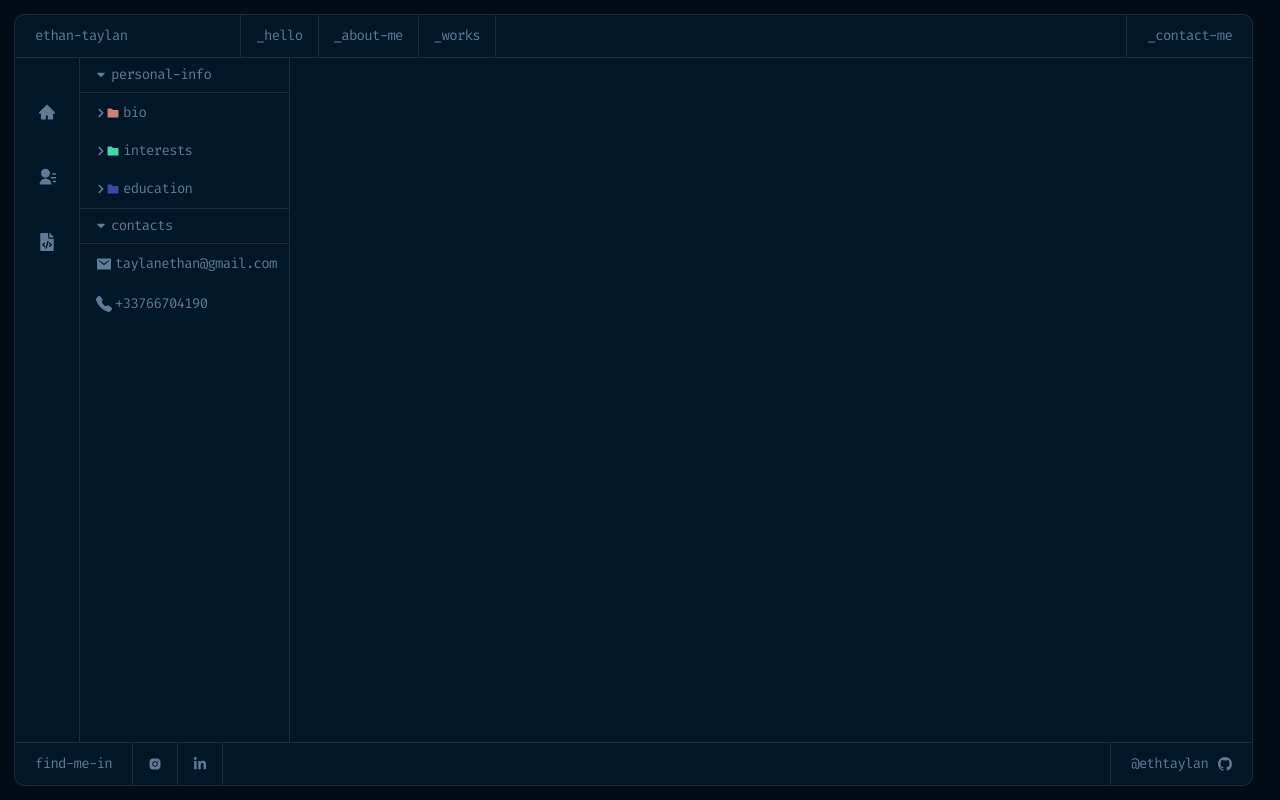
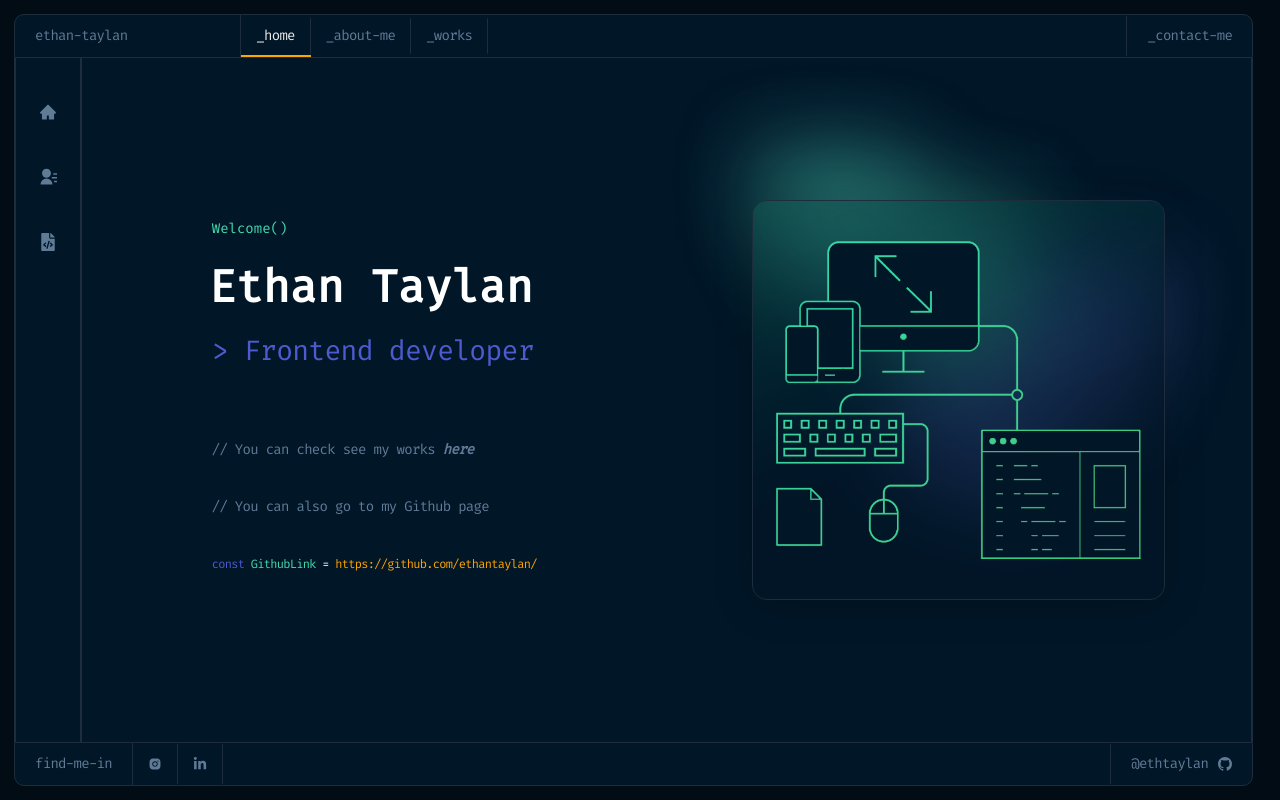
Before and after one commit to ethantaylan/ethan-taylan-portfolio, a React (Vite) app: page / in a window 1280 px wide. Built offline with nearby package versions, Linux system fonts and the light colour scheme.

Commit message:
added router and nav btn styles

```diff
--- a/package.json
+++ b/package.json
@@ -16,6 +16,7 @@
         "react-bootstrap-icons": "^1.10.2",
         "react-dom": "^18.2.0",
         "react-icons": "^4.6.0",
+        "react-router-dom": "^6.4.3",
         "sass": "^1.56.1",
         "styled-components": "^5.3.6"
     },
--- a/src/App.tsx
+++ b/src/App.tsx
@@ -4,9 +4,9 @@ import AppLayout from './packages/AppLayout';
 
 function App() {
 	return (
-		<div className='App h-100 w-100'>
-			<AppLayout />
-		</div>
+				<div className='App h-100 w-100'>
+					<AppLayout />
+				</div>
 	);
 }
 
--- a/src/components/Navbar/Navbar.tsx
+++ b/src/components/Navbar/Navbar.tsx
@@ -1,3 +1,4 @@
+import { NavLink } from 'react-router-dom';
 import styled from 'styled-components';
 import { Colors } from '../Colors';
 
@@ -73,10 +74,6 @@ const NavLi = styled.li`
 	border-top: 2px solid;
 	border-top-color: transparent;
 	cursor: ${Colors.cursor};
-	&:hover {
-		border-bottom: 2px solid orange;
-		color: ${Colors.white} !important;
-	}
 `;
 
 function PortfolioNavbar() {
@@ -85,9 +82,15 @@ function PortfolioNavbar() {
 			<BrandContainer>ethan-taylan</BrandContainer>
 			<NavContainer>
 				<NavUl>
-					<NavLi>_hello</NavLi>
-					<NavLi>_about-me</NavLi>
-					<NavLi>_works</NavLi>
+					<NavLink className='link h-100' to='/'>
+						<NavLi>_home</NavLi>
+					</NavLink>
+					<NavLink className='link h-100' to='/about-me'>
+						<NavLi>_about-me</NavLi>
+					</NavLink>
+					<NavLink className='link h-100' to='/works'>
+						<NavLi>_works</NavLi>
+					</NavLink>
 				</NavUl>
 			</NavContainer>
 			<ContactBtn>_contact-me</ContactBtn>
--- a/src/index.css
+++ b/src/index.css
@@ -97,6 +97,8 @@ video {
 	font-size: 100%;
 	font: inherit;
 	vertical-align: baseline;
+	color: unset;
+	text-decoration: none;
 }
 /* HTML5 display-role reset for older browsers */
 article,
@@ -140,9 +142,32 @@ body,
 #root,
 .App {
 	margin: 0px;
-    background-color: #010C15;
+	background-color: #010c15;
 	font-size: 14px;
 	letter-spacing: -0.7px;
 	width: 99vw !important;
 	height: 100vh !important;
 }
+
+a:hover {
+	text-decoration: none;
+	color: unset;
+}
+
+.active {
+	border-top: 2px solid;
+	border-top-color: transparent;
+	color: #ebebeb;
+	border-bottom: 2px solid orange !important;
+}
+
+.link {
+	border-top: 2px solid;
+	border-top-color: transparent;
+	border-bottom: 2px solid transparent;
+}
+
+.link:hover {
+	color: #ebebeb !important;
+	border-bottom: 2px solid orange;
+}
--- a/src/packages/AppLayout.tsx
+++ b/src/packages/AppLayout.tsx
@@ -4,15 +4,31 @@ import Footer from '../components/Footer/Footer';
 import Navbar from '../components/Navbar/Navbar';
 import SideBar from '../components/SideBar';
 import AboutMe from './AboutMe/AboutMe';
-
+import Home from './Home/Home';
+import { BrowserRouter, Routes, Route } from 'react-router-dom';
 
 function App() {
 	return (
-		<div className='h-100 d-flex justify-content-between flex-column p-3'>
-			<Navbar />
-			<SideBar children={<AboutMe />} />
-			<Footer />
-		</div>
+		<BrowserRouter>
+			<div className='h-100 d-flex justify-content-between flex-column p-3'>
+				<Navbar />
+				<SideBar
+					children={
+						<Routes>
+							<Route
+								path='/about-me'
+								element={<AboutMe />}
+							></Route>
+							<Route
+								path='/'
+								element={<Home />}
+							></Route>
+						</Routes>
+					}
+				/>
+				<Footer />
+			</div>
+		</BrowserRouter>
 	);
 }
 
--- a/src/packages/Home/Home.tsx
+++ b/src/packages/Home/Home.tsx
@@ -23,7 +23,6 @@ function Home() {
 					<RightContent />
 				</div>
 			</div>
-			<Footer />
 		</>
 	);
 }
```
Also changed, not shown: 2 other files (tests, documents, lock files or other folders).
